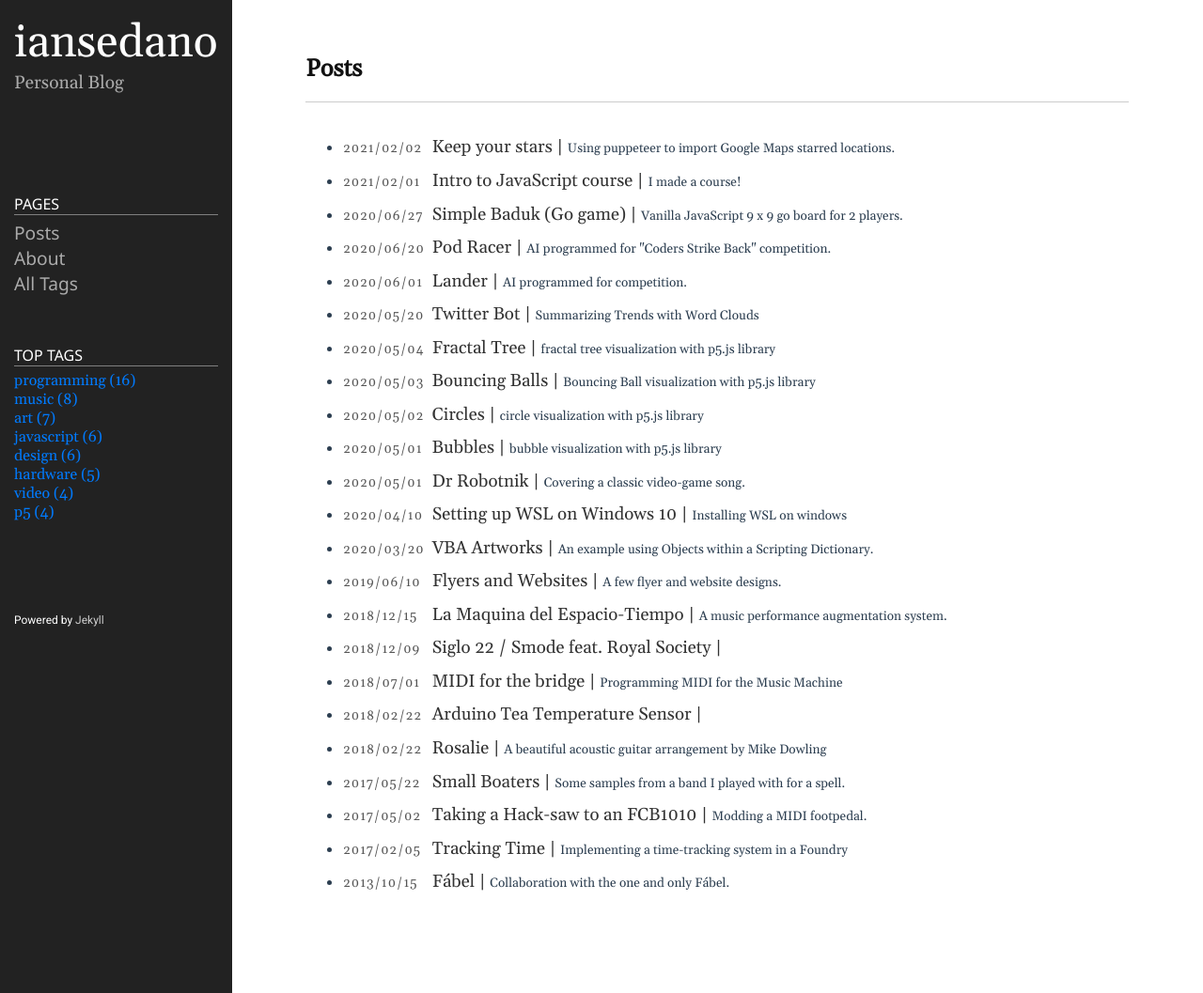
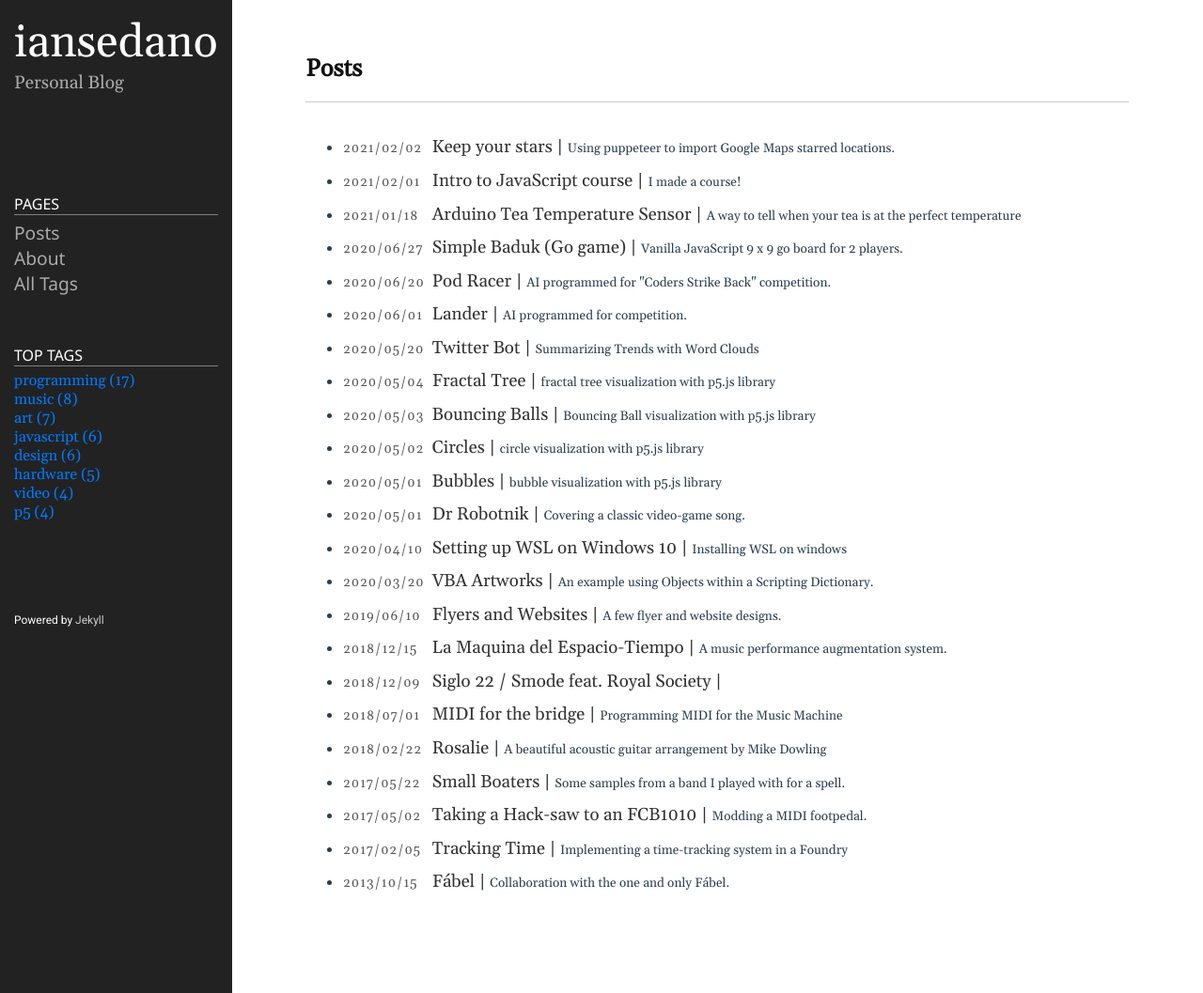
Before and after one commit to iansedano/iansedano.github.io, a Jekyll site: the page built from index.md, in a window 1280 px wide. Shown: the whole page at 94% size. Built offline with Jekyll 4.4.1, drawn with Linux system fonts in a browser that asks for light colours.

```diff
--- a/_config.yml
+++ b/_config.yml
@@ -13,7 +13,7 @@
 email: iansedano@gmail.com
 description: >- # this means to ignore newlines until "baseurl:"
   Personal Blog
-# baseurl: "/" # the subpath of your site, e.g. /blog
+baseurl: "/" # the subpath of your site, e.g. /blog
 url: "https://www.iansedano.com"
 github_username: iansedano
 highlighter: rouge
--- a/_posts/2021-01-18-teaTemp.md
+++ b/_posts/2021-01-18-teaTemp.md
@@ -1,8 +1,9 @@
 ---
 layout: post
 title: Arduino Tea Temperature Sensor
-date: 2018-02-22
-tags: c++ arduino diy electronics
+description: A way to tell when your tea is at the perfect temperature
+date: 2021-01-18
+tags: c++ arduino diy electronics programming
 ---
 
 With the deepening of winter you may find yourself drinking lots of tea. Its unbeatable as a chest warming liquid. That feeling of hot but not too hot liquid warming your chest is such a relief when your working or living space is chilly. That is, if you drink it in time. There is a fine line between too hot and lukewarm, and the best experience is to be had the instant it has gone from being too hot, to just right (To my taste, that is around 70-75 degrees C).
```
